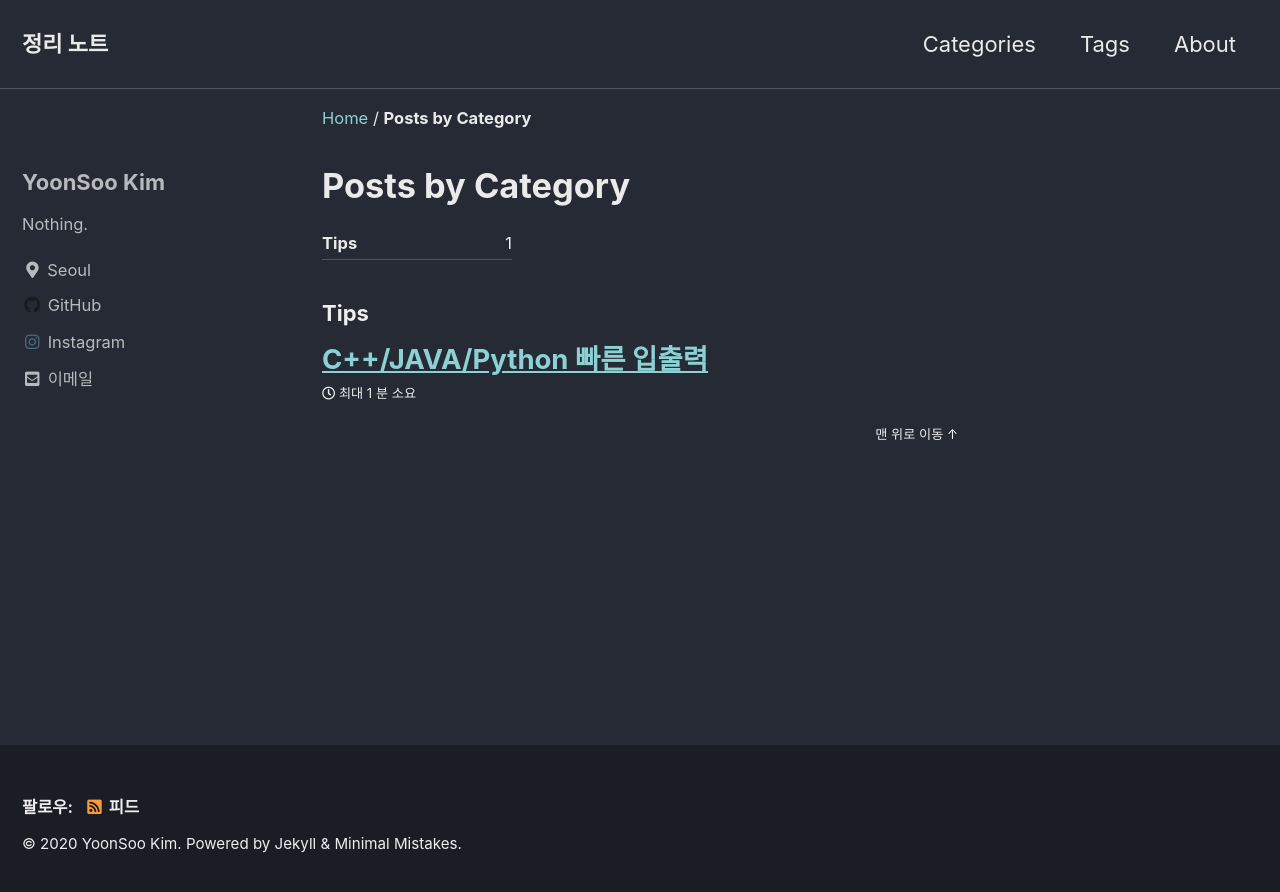
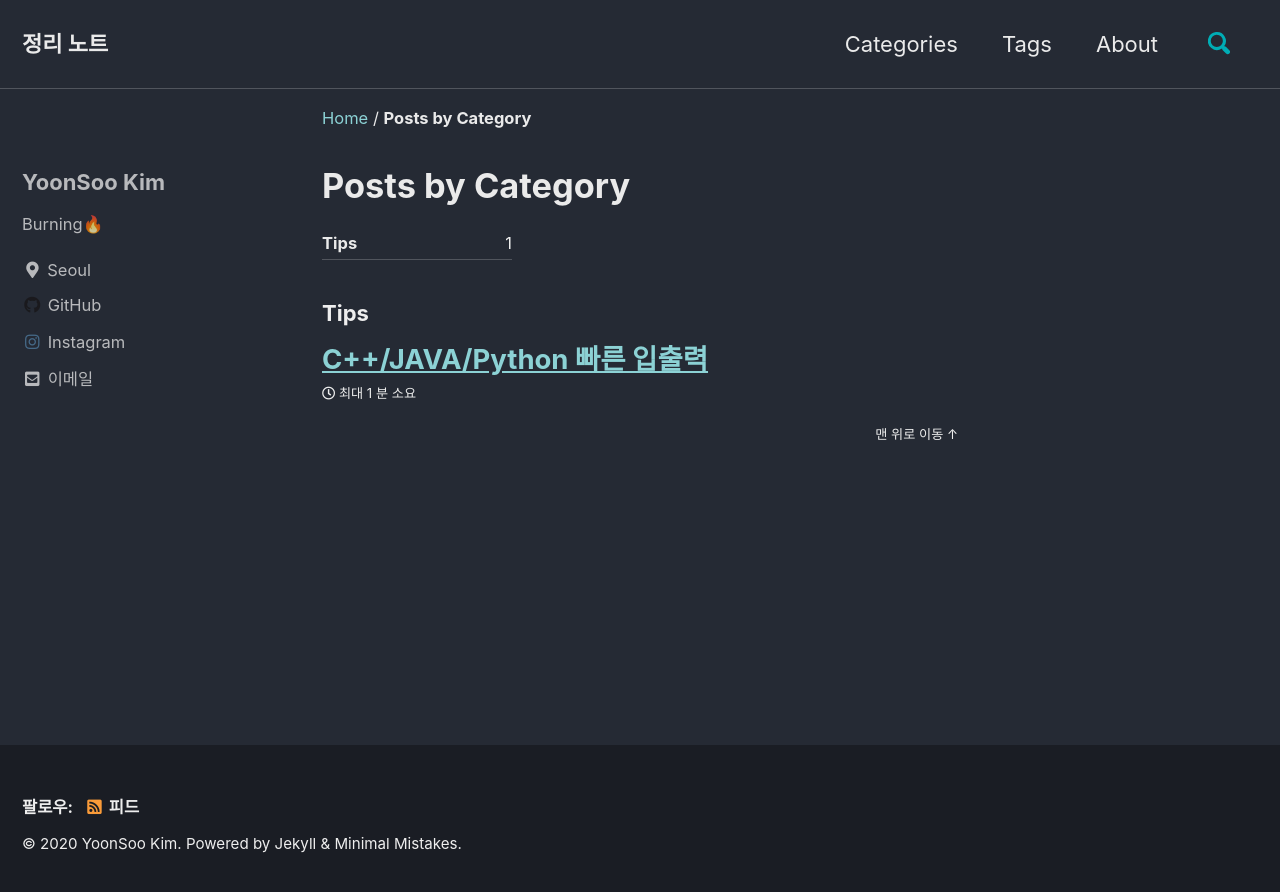
Before and after one commit to blackbeaver37/blackbeaver37.github.io, a Jekyll site: the page built from _pages/category-archive.md, in a window 1280 px wide. Shown: the top 892 px of the page. Built offline with Jekyll 4.4.1, drawn with Linux system fonts in a browser that asks for light colours; cached includes are drawn as plain includes.

Commit message:
Update _config.yml

```diff
--- a/_config.yml
+++ b/_config.yml
@@ -51,7 +51,7 @@ reCaptcha:
   secret                 :
 atom_feed:
   path                   : # blank (default) uses feed.xml
-search                   : # true, false (default)
+search                   : true # true, false (default)
 search_full_content      : # true, false (default)
 search_provider          : # lunr (default), algolia, google
 algolia:
@@ -95,7 +95,7 @@ analytics:
 author:
   name             : "YoonSoo Kim"
   avatar           : # path of avatar image, e.g. "/assets/images/bio-photo.jpg"
-  bio              : "Nothing."
+  bio              : "Burning🔥"
   location         : "Seoul"
   email            : "fhkaldh@naver.com"
   links:
```
